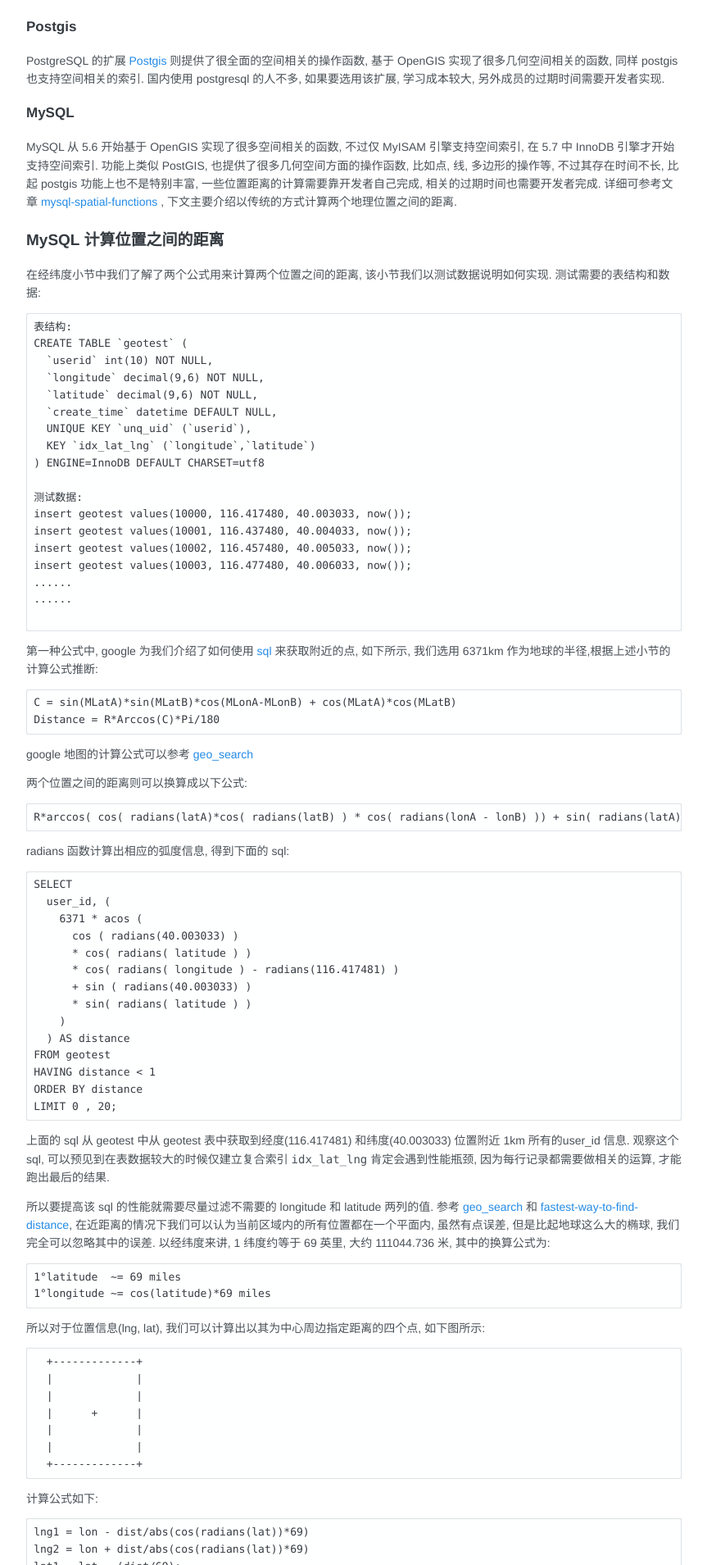
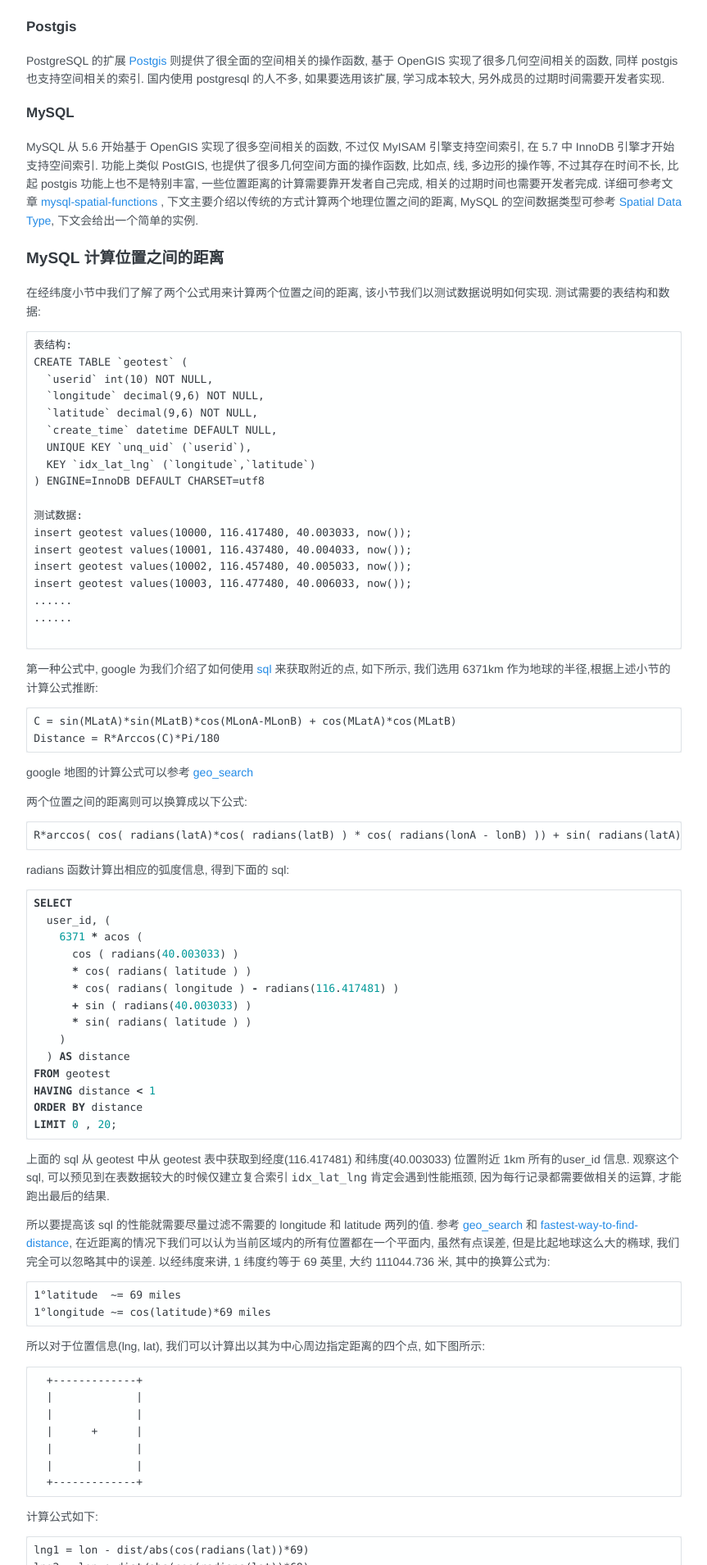
Before and after one commit to arstercz/arstercz.github.io, a Jekyll site: the page built from _posts/2017-05-10-%e4%bd%bf%e7%94%a8-mysql-%e5%ae%9e%e7%8e%b0%e6%90%9c%e7%b4%a2%e9%99%84%e8%bf%91%e7%9a%84%e4%ba%ba.md, in a window 1280 px wide. Shown: the part 2727-4636 px from the top of the page at 82% size, without its empty margins (208-1071 px from the left). Built offline with Jekyll 4.4.1, drawn with Linux system fonts in a browser that asks for light colours; comment, search, counter and statistics services are not loaded; some of the changed text lies outside the part shown.

Commit message:
add MySQL Spatial note

````diff
--- a/_posts/2017-05-10-%e4%bd%bf%e7%94%a8-mysql-%e5%ae%9e%e7%8e%b0%e6%90%9c%e7%b4%a2%e9%99%84%e8%bf%91%e7%9a%84%e4%ba%ba.md
+++ b/_posts/2017-05-10-%e4%bd%bf%e7%94%a8-mysql-%e5%ae%9e%e7%8e%b0%e6%90%9c%e7%b4%a2%e9%99%84%e8%bf%91%e7%9a%84%e4%ba%ba.md
@@ -118,7 +118,7 @@
 
 ### MySQL
 
-MySQL 从 5.6 开始基于 OpenGIS 实现了很多空间相关的函数, 不过仅 MyISAM 引擎支持空间索引, 在 5.7 中 InnoDB 引擎才开始支持空间索引. 功能上类似 PostGIS, 也提供了很多几何空间方面的操作函数, 比如点, 线, 多边形的操作等, 不过其存在时间不长, 比起 postgis 功能上也不是特别丰富, 一些位置距离的计算需要靠开发者自己完成, 相关的过期时间也需要开发者完成. 详细可参考文章 <a href="https://www.percona.com/blog/2013/10/21/using-the-new-mysql-spatial-functions-5-6-for-geo-enabled-applications/">mysql-spatial-functions</a> , 下文主要介绍以传统的方式计算两个地理位置之间的距离.
+MySQL 从 5.6 开始基于 OpenGIS 实现了很多空间相关的函数, 不过仅 MyISAM 引擎支持空间索引, 在 5.7 中 InnoDB 引擎才开始支持空间索引. 功能上类似 PostGIS, 也提供了很多几何空间方面的操作函数, 比如点, 线, 多边形的操作等, 不过其存在时间不长, 比起 postgis 功能上也不是特别丰富, 一些位置距离的计算需要靠开发者自己完成, 相关的过期时间也需要开发者完成. 详细可参考文章 <a href="https://www.percona.com/blog/2013/10/21/using-the-new-mysql-spatial-functions-5-6-for-geo-enabled-applications/">mysql-spatial-functions</a> , 下文主要介绍以传统的方式计算两个地理位置之间的距离, MySQL 的空间数据类型可参考 [Spatial Data Type](https://dev.mysql.com/doc/refman/5.6/en/spatial-types.html), 下文会给出一个简单的实例.
 
 ## MySQL 计算位置之间的距离
 
@@ -163,7 +163,7 @@
 
 radians 函数计算出相应的弧度信息, 得到下面的 sql:
 
-```
+```sql
 SELECT
   user_id, (
     6371 * acos (
@@ -215,7 +215,7 @@
 
 基于上述的规则, 修改 sql 为以下:
 
-```
+```sql
 SELECT
   user_id, (
     6371 * acos (
@@ -238,7 +238,7 @@
 
 下面为根据上面介绍的规则整理成存储过程, 方便开发者调用访问. 这里我们将地球半径的公里数转换为米即为 6371392.89m, 69英里则转为 111044.736m, 如下存储过程返回 user_id 和 距离(米):
 
-```
+```sql
 DELIMITER $$
 drop procedure if exists geo_dist$$
 create procedure geo_dist(IN lng decimal(9, 6), IN lat decimal(9, 6), IN dist int)
@@ -299,6 +299,23 @@
 "1707.5093"
 ```
 
+在 MySQL `5.5/5.7` 版本中则可以直接使用 [ST_Distance_Sphere](https://dev.mysql.com/doc/refman/5.7/en/spatial-convenience-functions.html#function_st-distance-sphere) 函数计算两个地理位置的距离, 默认情况下, `radius` 参数为地球的极半径 6370986 米, 返回的结果单位为`米`, 如下所示
+```sql
+mysql > set @pt1 = ST_GeomFromText('POINT(116.417480 40.003033)');
+Query OK, 0 rows affected (0.00 sec)
+
+mysql > set @pt2 = ST_GeomFromText('POINT(116.437481 40.004034)');
+Query OK, 0 rows affected (0.00 sec)
+
+mysql > select ST_Distance_Sphere(@pt1, @pt2) as distance;
++--------------------+
+| distance           |
++--------------------+
+| 1707.2306341756278 |
++--------------------+
+1 row in set (0.01 sec)
+```
+
 ## 总结
 
 这里我们了解了以传统的方式在 MySQL 中实现搜索附近的人的功能实现, 实际上限于笔者的了解, mongodb 和 postgis 都提供了很丰富的几何空间相关的操作函数及索引, MySQL 的新版也做了很多这方面的改进, 有需要的读者可以仔细阅读本文中相关的引用链接找到最佳的解决方案.
````
